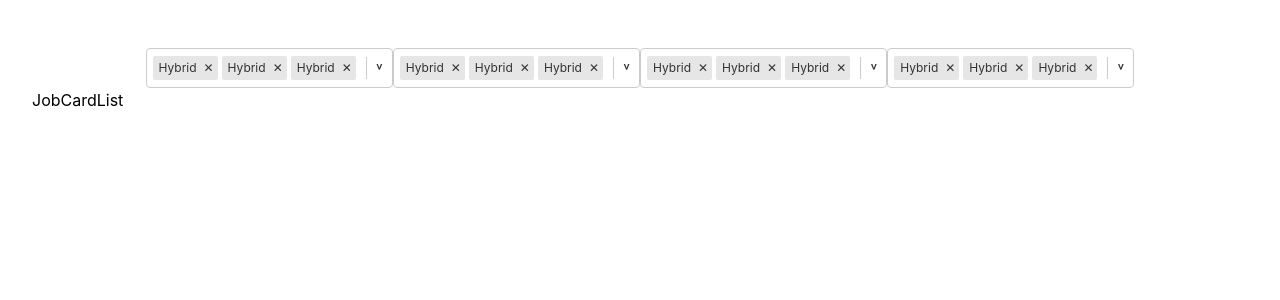
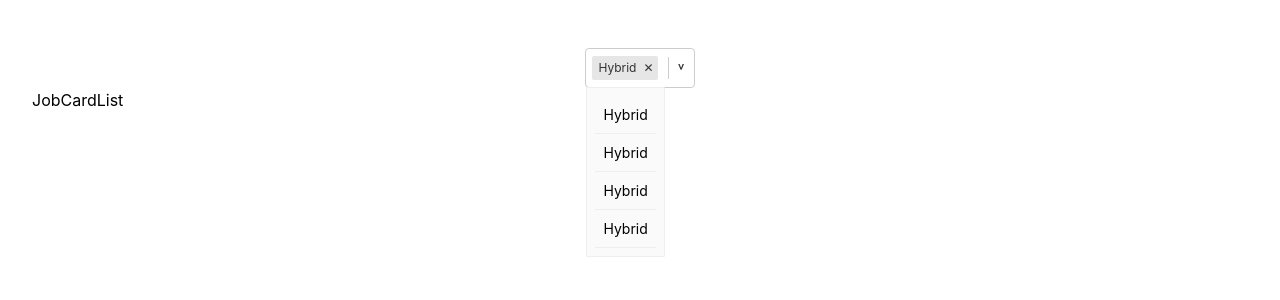
Before and after one commit to parthnariya/job-portal, a React (Vite) app: page / in a window 1280 px wide. Shown: the top 300 px of the page. Built offline with nearby package versions, Linux system fonts and the light colour scheme.

Commit message:
option list ui

```diff
--- a/src/components/Navbar/Filter/Chip.css
+++ b/src/components/Navbar/Filter/Chip.css
@@ -2,7 +2,7 @@
     display: flex;
     /* min-width: 0px; */
     min-width: max-content;
-    background-color: rgb(230, 230, 230);
+    background-color: #e6e6e6;
     border-radius: 2px;
     margin: 2px;
     box-sizing: border-box;
--- /dev/null
+++ b/src/components/Navbar/Filter/ChipOptionList.css
@@ -0,0 +1,29 @@
+.list {
+    position: absolute;
+    background-color: inherit;
+    width: inherit;
+    list-style: none;
+    padding: 8px;
+    margin: 0;
+    top: 100%;
+    left: 0;
+    /* box-shadow: ; */
+    background: #fafafa;
+    border: 1px solid #eee;
+    border-radius: 1px;
+    transition: max-height .6s ease-out;
+
+}
+
+.list-item {
+    font-size: 14px;
+    border-bottom: 1px solid #eee;
+    cursor: pointer;
+    list-style: none;
+    padding: 8px;
+
+}
+
+.list-item:hover {
+    background-color: #f4f4f4;
+}
--- /dev/null
+++ b/src/components/Navbar/Filter/ChipOptionList.tsx
@@ -0,0 +1,13 @@
+import './ChipOptionList.css'
+const ChipOptionList = () => {
+  return (
+    <ul className="list">
+      <li className="list-item">Hybrid</li>
+      <li className="list-item">Hybrid</li>
+      <li className="list-item">Hybrid</li>
+      <li className="list-item">Hybrid</li>
+    </ul>
+  );
+};
+
+export default ChipOptionList;
--- a/src/components/Navbar/Filter/Filter.css
+++ b/src/components/Navbar/Filter/Filter.css
@@ -6,6 +6,7 @@
     border: #cccccc 1px solid;
     border-radius: 4px;
     outline: 0px !important;
+    position: relative;
 }
 
 .dropdown-container {
--- a/src/components/Navbar/Filter/index.tsx
+++ b/src/components/Navbar/Filter/index.tsx
@@ -1,4 +1,5 @@
 import Chip from "./Chip";
+import ChipOptionList from "./ChipOptionList";
 import "./Filter.css";
 const Filter = () => {
   return (
@@ -7,16 +8,18 @@ const Filter = () => {
         {/* <div className="placeholder">Enter Employee</div> */}
 
         <Chip />
-        <Chip />
-        <Chip />
+        {/* <Chip />
+        <Chip /> */}
         <div className="input-container">
           <input type="text" className="input" />
         </div>
       </div>
+
       <div className="icon-container">
         <span className="divider"></span>
         <div className="icon">&#709;</div>
       </div>
+      <ChipOptionList />
     </div>
   );
 };
--- a/src/components/Navbar/index.tsx
+++ b/src/components/Navbar/index.tsx
@@ -5,9 +5,9 @@ import "./Navbar.css";
 
 const Navbar = () => {
   return <header className="header">
+    {/* <Filter />
     <Filter />
-    <Filter />
-    <Filter />
+    <Filter /> */}
     <Filter />
   </header>;
 };
```
